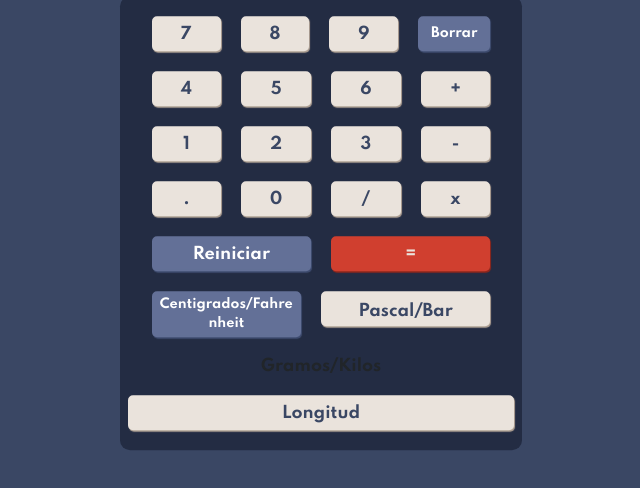
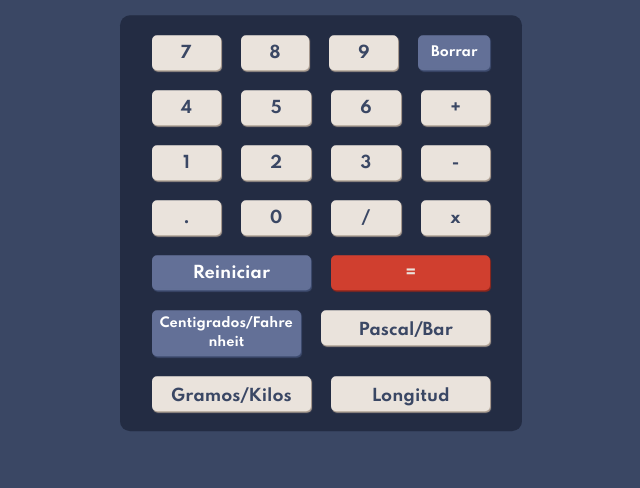
Before and after one commit to DiplomadoSoftware/Calculadora, a plain HTML site: page index.html in a window 1280 px wide. Shown: the part 258-746 px from the top of the page, without its empty margins (319-959 px from the left). Drawn offline with nearby package versions, Linux system fonts and the light colour scheme.

Commit message:
unify new options

```diff
--- a/index.html
+++ b/index.html
@@ -105,13 +105,10 @@
                             </a>
                         </div>
                         <div class="row">
-                            <button class="col btn" type="button" onclick="redireccion()">Gramos/Kilos</button>
+                            <button class="col btn" onclick="redireccion()">Gramos/Kilos</button>
+                            <button class="col btn" id="FunctionLong" onclick="emergente()">Longitud</button>
                         </div>
                     </div>
-                    <div>
-                        <div class="row">
-                            <input class="col" type="button" value="Longitud" id="FunctionLong" onclick="emergente()">
-                </div>
             </div>
         </div>
     </div>
--- a/style.css
+++ b/style.css
@@ -126,7 +126,7 @@
     padding: 10px;
     transition: var(--transition);
 }
-.calc-keys input, .calc-keys a{
+.calc-keys input, .calc-keys a, .calc-keys button{
     background-color: var(--key-background);
     color: var(--key-color-bottom);
     border: 2px solid var(--key-background);
```
